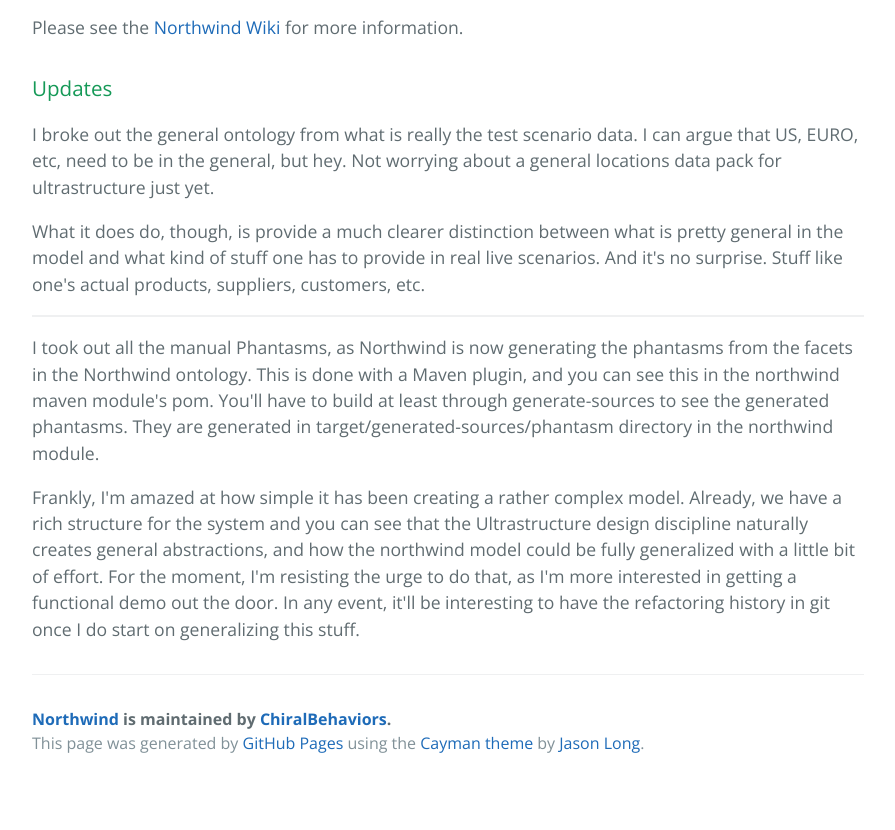
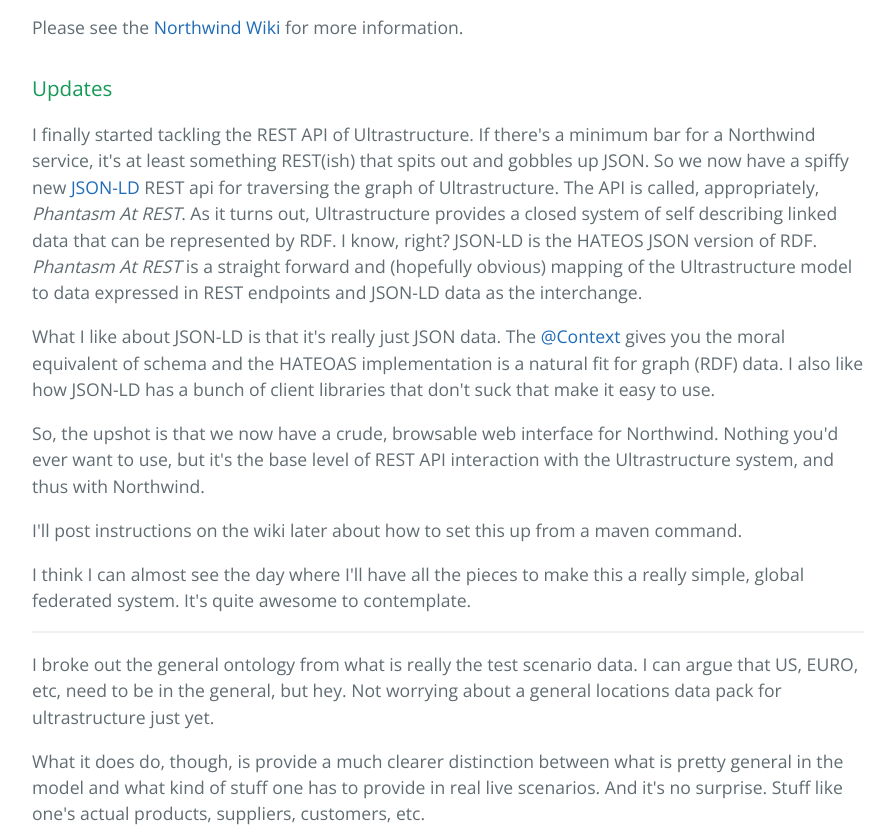
Before and after one commit to ChiralBehaviors/Northwind, a plain HTML site: page index.html in a window 1280 px wide. Shown: the part 594-1424 px from the top of the page, without its empty margins (192-1087 px from the left). Before the commit the page ends 1381 px from the top, so only its background shows below. Drawn offline with nearby package versions, Linux system fonts and the light colour scheme.

```diff
--- a/index.html
+++ b/index.html
@@ -28,6 +28,18 @@
 <h3>
 <a id="updates" class="anchor" href="#updates" aria-hidden="true"><span class="octicon octicon-link"></span></a>Updates</h3>
 
+<p>I finally started tackling the REST API of Ultrastructure.  If there's a minimum bar for a Northwind service, it's at least something REST(ish) that spits out and gobbles up JSON.  So we now have a spiffy new <a href="http://json-ld.org/">JSON-LD</a> REST api for traversing the graph of Ultrastructure.  The API is called, appropriately, <em>Phantasm At REST</em>.  As it turns out, Ultrastructure provides a closed system of self describing linked data that can be represented by RDF.  I know, right?  JSON-LD is the HATEOS JSON version of RDF.  <em>Phantasm At REST</em> is a straight forward and (hopefully obvious) mapping of the Ultrastructure model to data expressed in REST endpoints and JSON-LD data as the interchange.</p>
+
+<p>What I like about JSON-LD is that it's really just JSON data.  The <a href="https://github.com/Context" class="user-mention">@Context</a> gives you the moral equivalent of schema and the HATEOAS implementation is a natural fit for graph (RDF) data.  I also like how JSON-LD has a bunch of client libraries that don't suck that make it easy to use.</p>
+
+<p>So, the upshot is that we now have a crude, browsable web interface for Northwind.  Nothing you'd ever want to use, but it's the base level of REST API interaction with the Ultrastructure system, and thus with Northwind.</p>
+
+<p>I'll post instructions on the wiki later about how to set this up from a maven command.</p>
+
+<p>I think I can almost see the day where I'll have all the pieces to make this a really simple, global federated system.  It's quite awesome to contemplate.</p>
+
+<hr>
+
 <p>I broke out the general ontology from what is really the test scenario data.  I can argue that US, EURO, etc, need to be in the general, but hey.  Not worrying about a general locations data pack for ultrastructure just yet.</p>
 
 <p>What it does do, though, is provide a much clearer distinction between what is pretty general in the model and what kind of stuff one has to provide in real live scenarios.  And it's no surprise.  Stuff like one's actual products, suppliers, customers, etc.</p>
```
Also changed, not shown: params.json (+1 -1 lines).
